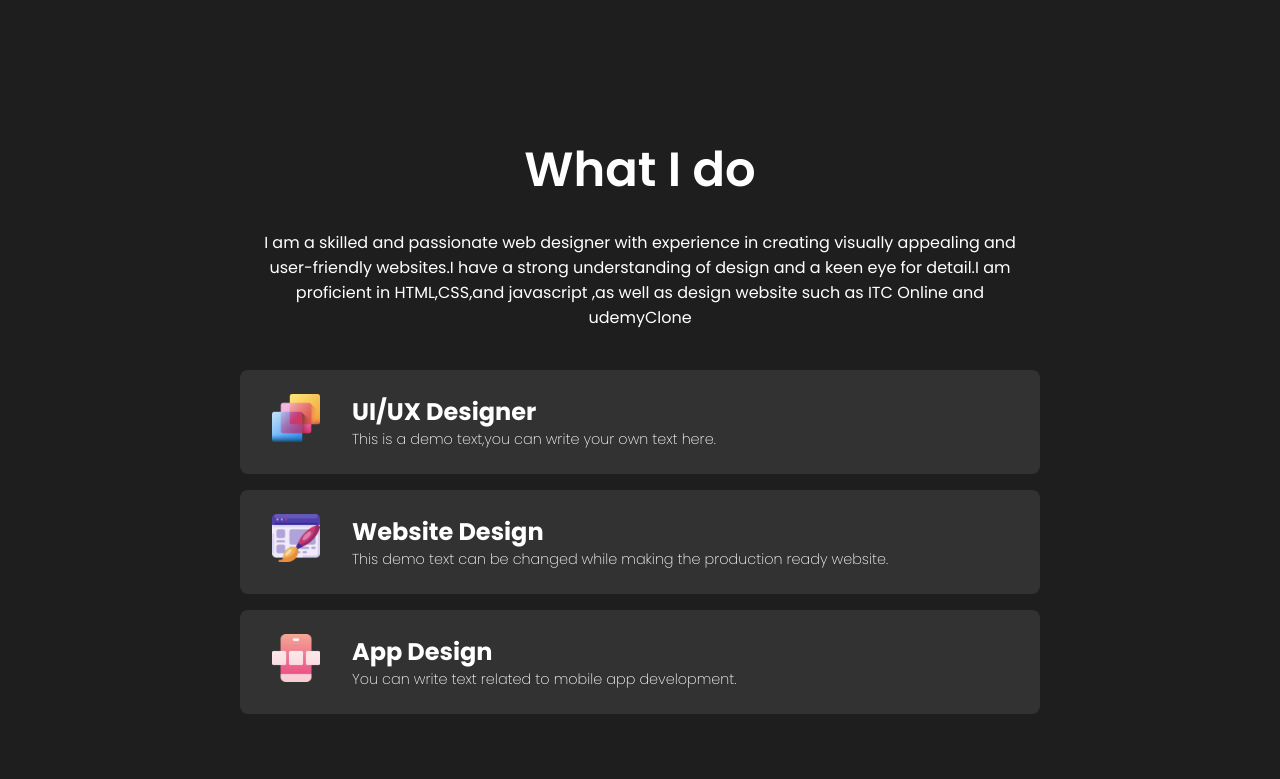
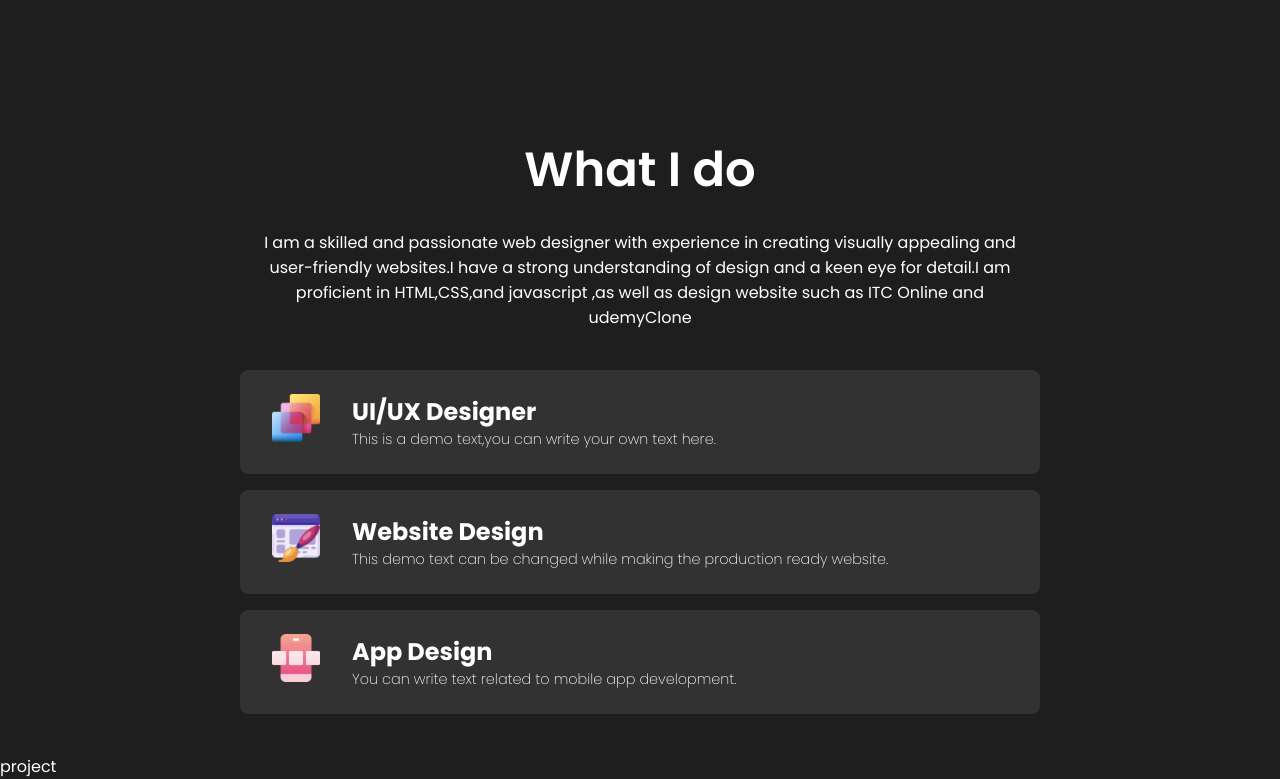
Before and after one commit to 123-SHIVA/My_Portfolio, a React (Create React App) app: page / in a window 1280 px wide. Shown: the part 794-1573 px from the top of the page. Before the commit the page ends 1548 px from the top, so only its background shows below. Built offline with nearby package versions, Linux system fonts and the light colour scheme.

Commit message:
Project section started

```diff
--- a/src/App.js
+++ b/src/App.js
@@ -1,12 +1,14 @@
 import Navbar from "./components/navbar/Navbar";
 import Intro from "./components/Intro/Intro";
 import Skill from "./components/Skills/Skill";
+import Project from "./components/Project/Project";
 function App() {
   return (
     <div className="App">
   <Navbar/>
   <Intro/>
   <Skill/>
+  <Project/>
 
     </div>
   );
--- /dev/null
+++ b/src/components/Project/Project.js
@@ -0,0 +1,12 @@
+import React from 'react';
+import "./project.css";
+
+const Project = () => {
+  return (
+    <div>
+      project
+    </div>
+  )
+}
+
+export default Project
```
Also changed, not shown: src/components/Project/project.css (added).
